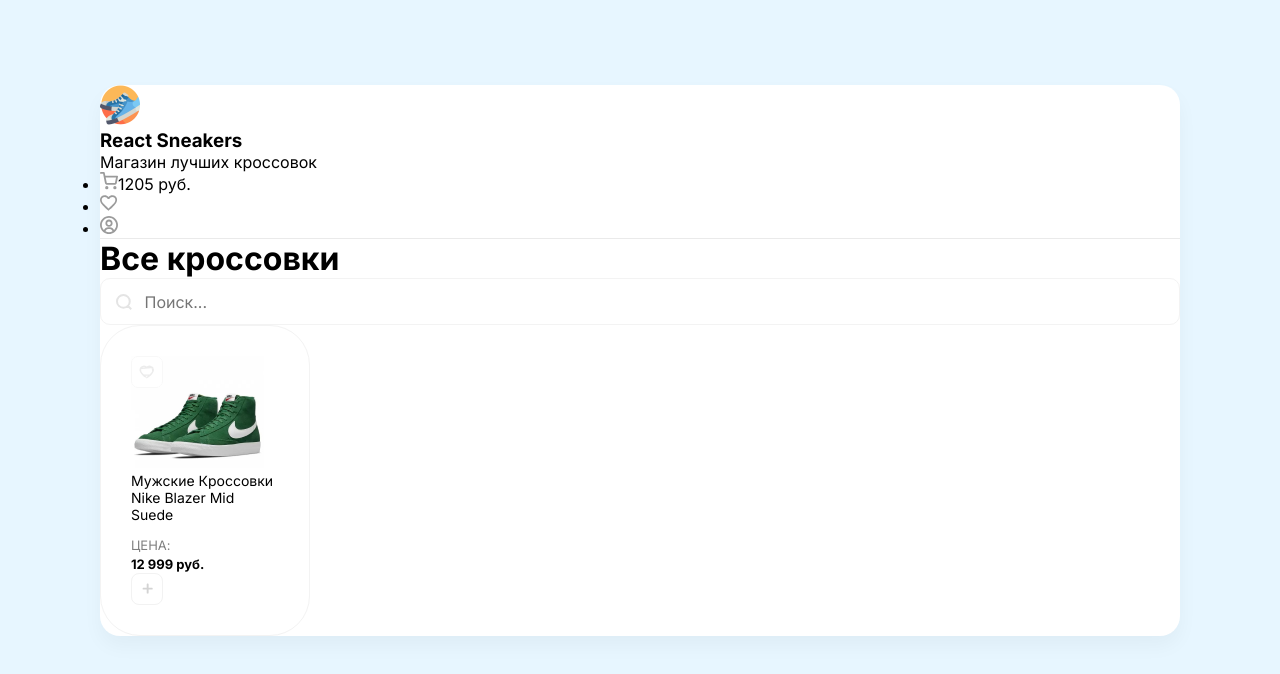
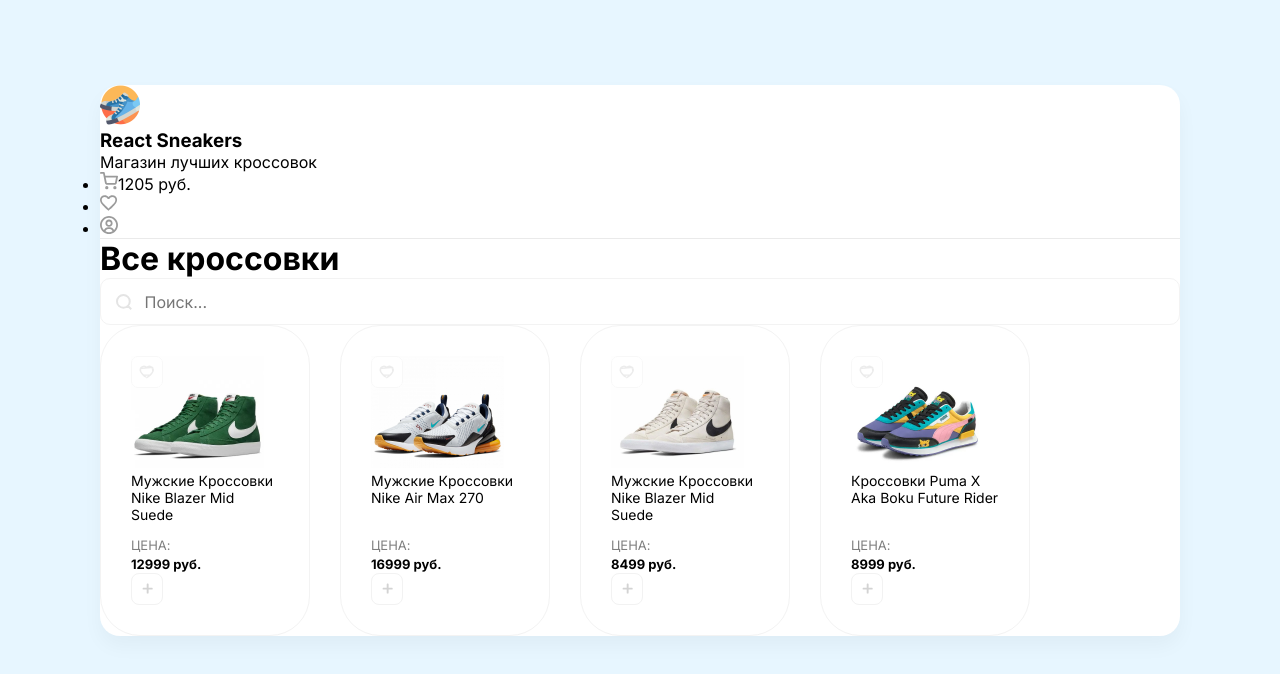
Before and after one commit to kazrias/sneakers, a React (Vite) app: page / in a window 1280 px wide. Shown: the top 674 px of the page. Built offline with nearby package versions, Linux system fonts and the light colour scheme.

Commit message:
waste of time

```diff
--- a/index.html
+++ b/index.html
@@ -3,7 +3,7 @@
 
 <head>
   <meta charset="UTF-8" />
-  <link rel="icon" type="image/svg+xml" href="/vite.svg" />
+  <link rel="icon" type="image/svg+xml" href="/mainIcon.png" />
   <meta name="viewport" content="width=device-width, initial-scale=1.0" />
   <title>Sneakers</title>
   <link rel="preconnect" href="https://fonts.googleapis.com">
--- a/src/App.jsx
+++ b/src/App.jsx
@@ -1,6 +1,13 @@
-import Card from "./components/Card"
+import Card from "./components/Card/Card"
 import Header from "./components/Header"
 import Drawer from "./components/Drawer"
+const arr = [
+  { name: 'Мужские Кроссовки Nike Blazer Mid Suede', price: 12999, imageUrl: '/img/sneakers/1.jpg' },
+  { name: 'Мужские Кроссовки Nike Air Max 270', price: 16999, imageUrl: '/img/sneakers/2.jpg' },
+  { name: 'Мужские Кроссовки Nike Blazer Mid Suede', price: 8499, imageUrl: '/img/sneakers/3.jpg' },
+  { name: 'Кроссовки Puma X Aka Boku Future Rider', price: 8999, imageUrl: '/img/sneakers/4.jpg' },
+
+]
 function App() {
   return (
     <div className='wrapper clear'>
@@ -15,7 +22,11 @@
           </div>
         </div>
         <div className="sneakers">
-          <Card />
+          {
+            arr.map((obj,i) =>
+              <Card key={i}title={obj.name} price={obj.price} imageUrl={obj.imageUrl} />
+            )
+          }
         </div>
       </div>
     </div>
--- a/src/components/Card.jsx
+++ /dev/null
@@ -1,19 +0,0 @@
-function Card() {
-  return (
-    <div className="card">
-      <div className="favorite"><img src="/img/unliked.svg" alt="unliked" /></div>
-      <img width={133} height={112} src="/img/sneakers/1.jpg" alt="sneakers" />
-      <h5 className='hh'>Мужские Кроссовки Nike Blazer Mid Suede</h5>
-      <div className='d-flex justify-between align-center'>
-        <div>
-          <p>Цена:</p>
-          <b>12 999 руб.</b>
-        </div>
-        <button className='button'>
-          <img width={11} height={11} src="/img/plus.svg" alt="plus" />
-        </button>
-      </div>
-    </div>
-  )
-}
-export default Card
--- /dev/null
+++ b/src/components/Card/Card.jsx
@@ -0,0 +1,21 @@
+import styles from './Card.module.scss'
+console.log(styles);
+function Card({title,price,imageUrl}) {
+  return (
+    <div className={styles.card}>
+      <div className={styles.favorite}><img src="/img/unliked.svg" alt="unliked" /></div>
+      <img width={133} height={112} src={imageUrl} alt="sneakers" />
+      <h5>{title}</h5>
+      <div className='d-flex justify-between align-center'>
+        <div>
+          <p>Цена:</p>
+          <b>{price} руб.</b>
+        </div>
+        <button className='button'>
+          <img width={11} height={11} src="/img/plus.svg" alt="plus" />
+        </button>
+      </div>
+    </div>
+  )
+}
+export default Card
--- /dev/null
+++ b/src/components/Card/Card.module.scss
@@ -0,0 +1,35 @@
+.card {
+    border: 1px solid #f3f3f3;
+    padding: 30px;
+    width: 210px;
+    border-radius: 40px;
+    transition: all .3s;
+
+    &:hover {
+      box-shadow: 0px 20px 35px rgba(0, 0, 0, 0.15);
+      transform: translateY(-5px);
+    }
+
+    h5 {
+      font-weight: 400;
+      font-size: 14px;
+      margin-bottom: 14px;
+      height: 51px;
+    }
+
+    p {
+      opacity: 0.5;
+      font-size: 13px;
+      text-transform: uppercase;
+    }
+
+    b {
+      font-size: 13px;
+    }
+
+    .favorite {
+      position: absolute;
+      cursor: pointer;
+      margin-bottom: 50px;
+    }
+  }
--- a/src/index.scss
+++ b/src/index.scss
@@ -7,6 +7,7 @@
 body {
   font-family: 'Inter', system-ui;
   background-color: #E7F6FF;
+  padding: 0 15px;
 }
 
 * {
@@ -29,42 +30,10 @@
 
 .sneakers {
   display: flex;
-  justify-content: space-between;
+  // justify-content: space-between;
   gap: 30px;
 
-  .card {
-    border: 1px solid #f3f3f3;
-    padding: 30px;
-    width: 210px;
-    border-radius: 40px;
-    transition: all .3s;
 
-    &:hover {
-      box-shadow: 0px 20px 35px rgba(0, 0, 0, 0.15);
-      transform: translateY(-5px);
-    }
-
-    h5 {
-      font-weight: 400;
-      font-size: 14px;
-      margin-bottom: 14px;
-    }
-
-    p {
-      opacity: 0.5;
-      font-size: 13px;
-      text-transform: uppercase;
-    }
-
-    b {
-      font-size: 13px;
-    }
-
-    .favorite {
-      position: absolute;
-      cursor: pointer;
-    }
-  }
 }
 
 
@@ -102,7 +71,8 @@
   padding: 30px;
   display: flex;
   flex-direction: column;
-  .items{
+
+  .items {
     overflow: auto;
     margin-bottom: 40px;
   }
@@ -177,11 +147,13 @@
     display: flex;
     align-items: center;
     justify-content: center;
-    &:hover{
-      img{
+
+    &:hover {
+      img {
         transform: translateX(5px);
       }
     }
+
     img {
       position: absolute;
       right: 30px;
--- a/vite.config.js
+++ b/vite.config.js
@@ -4,5 +4,5 @@
 // https://vitejs.dev/config/
 export default defineConfig({
   plugins: [react()],
-  base:'/sneakers/'
+  base: '/sneakers/',
 })
```
Also changed, not shown: public/img/sneakers/10.jpg (deleted), public/mainIcon.png (added).
